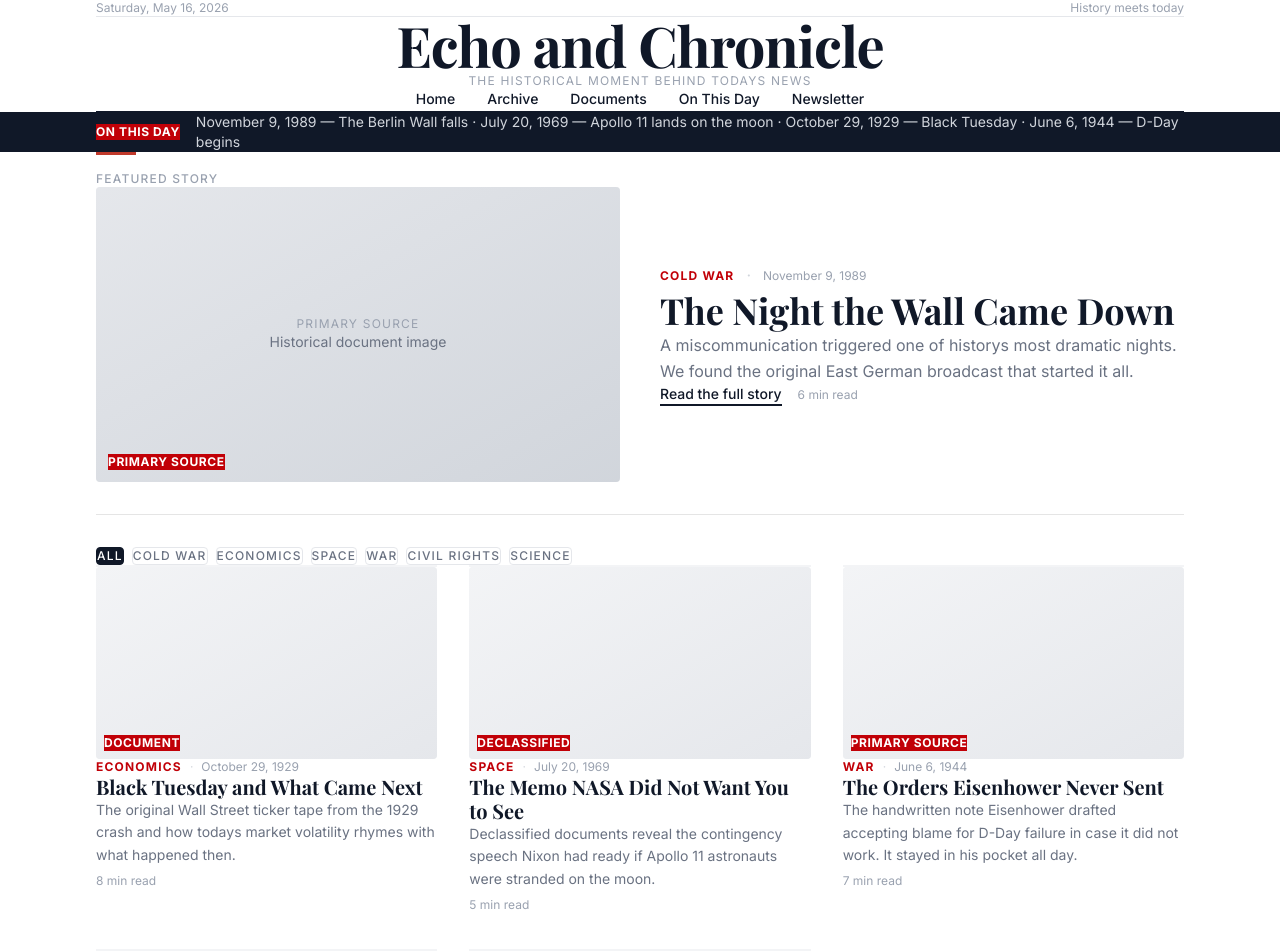
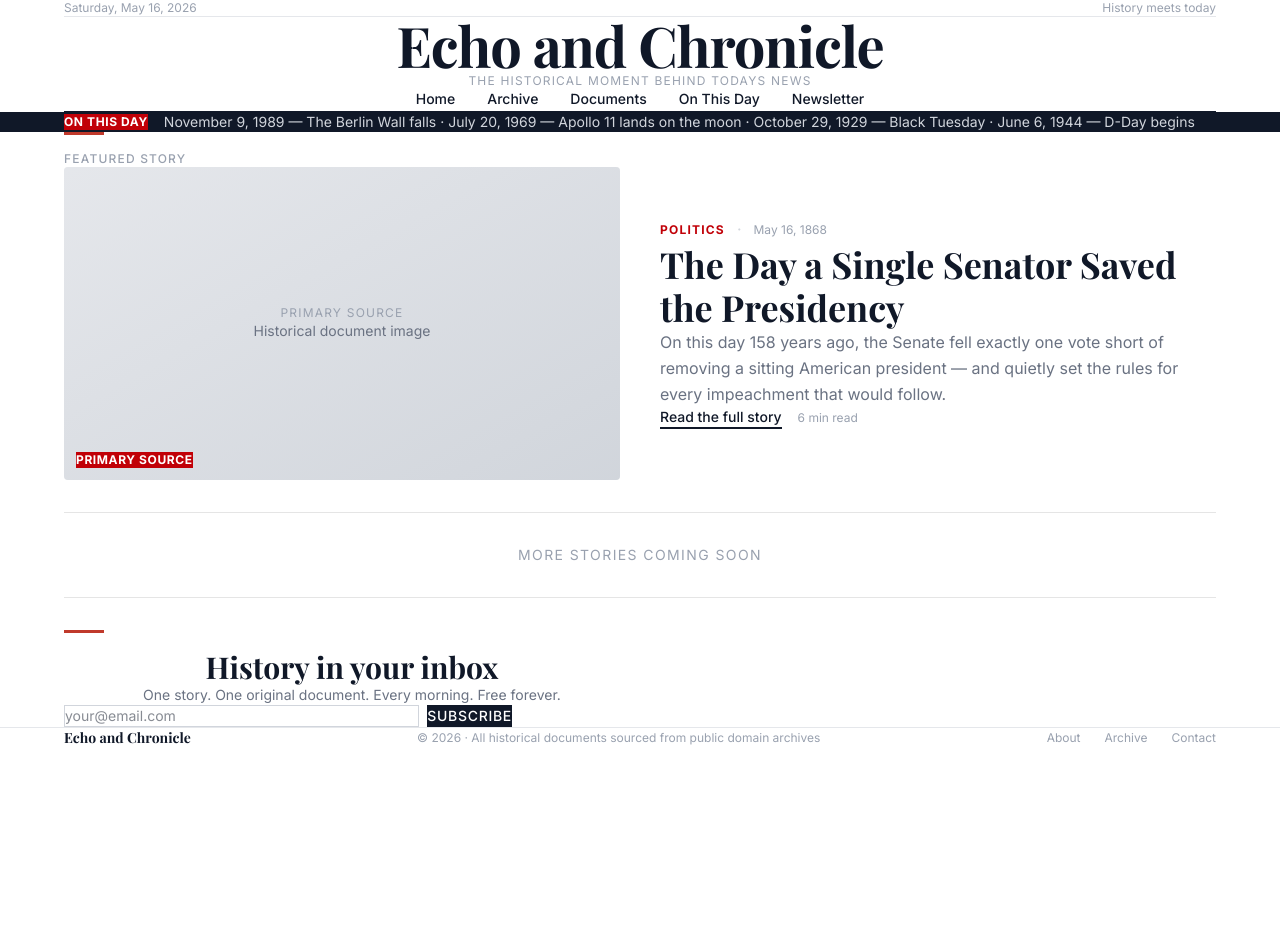
Before and after one commit to bradley77/history-today, a Next.js app: page / in a window 1280 px wide. Shown: the top 951 px of the page. After the commit the page ends 800 px from the top, so only its background shows below. Built offline with nearby package versions, Linux system fonts and the light colour scheme; a web font is replaced by a local one.

Commit message:
Wire up real articles to homepage

```diff
--- a/app/page.js
+++ b/app/page.js
@@ -1,88 +1,20 @@
-'use client'
+import Link from 'next/link'
+import { getAllArticles } from './lib/articles'
 
-import { useState } from 'react'
-
-const articles = [
-  {
-    id: 1,
-    category: 'Cold War',
-    date: 'November 9, 1989',
-    title: 'The Night the Wall Came Down',
-    subtitle: 'A miscommunication triggered one of historys most dramatic nights. We found the original East German broadcast that started it all.',
-    tag: 'Primary Source',
-    readTime: '6 min read',
-  },
-  {
-    id: 2,
-    category: 'Economics',
-    date: 'October 29, 1929',
-    title: 'Black Tuesday and What Came Next',
-    subtitle: 'The original Wall Street ticker tape from the 1929 crash and how todays market volatility rhymes with what happened then.',
-    tag: 'Document',
-    readTime: '8 min read',
-  },
-  {
-    id: 3,
-    category: 'Space',
-    date: 'July 20, 1969',
-    title: 'The Memo NASA Did Not Want You to See',
-    subtitle: 'Declassified documents reveal the contingency speech Nixon had ready if Apollo 11 astronauts were stranded on the moon.',
-    tag: 'Declassified',
-    readTime: '5 min read',
-  },
-  {
-    id: 4,
-    category: 'War',
-    date: 'June 6, 1944',
-    title: 'The Orders Eisenhower Never Sent',
-    subtitle: 'The handwritten note Eisenhower drafted accepting blame for D-Day failure in case it did not work. It stayed in his pocket all day.',
-    tag: 'Primary Source',
-    readTime: '7 min read',
-  },
-  {
-    id: 5,
-    category: 'Civil Rights',
-    date: 'August 28, 1963',
-    title: 'The Speech Behind the Speech',
-    subtitle: 'The original typed draft of the March on Washington address and how the most famous lines were never in the script.',
-    tag: 'Document',
-    readTime: '9 min read',
-  },
-  {
-    id: 6,
-    category: 'Science',
-    date: 'April 25, 1953',
-    title: 'The Letter That Changed Everything',
-    subtitle: 'Watson and Cricks original one-page letter to Nature announcing the discovery of DNAs double helix structure.',
-    tag: 'Primary Source',
-    readTime: '6 min read',
-  },
-]
-
-const categories = ['All', 'Cold War', 'Economics', 'Space', 'War', 'Civil Rights', 'Science']
-
-export default function Home() {
-  const [activeCategory, setActiveCategory] = useState('All')
-  const [email, setEmail] = useState('')
-  const [subscribed, setSubscribed] = useState(false)
-
-  const filtered = activeCategory === 'All'
-    ? articles
-    : articles.filter(a => a.category === activeCategory)
-
-  const featured = articles[0]
-  const rest = filtered.slice(activeCategory === 'All' ? 1 : 0)
+export default async function Home() {
+  const realArticles = getAllArticles()
+  const featured = realArticles[0]
+  const rest = realArticles.slice(1)
 
   return (
     <main className="min-h-screen bg-white text-gray-900 overflow-x-hidden">
-      <div style={{maxWidth: '1152px', margin: '0 auto', padding: '0 2rem'}}>
 
-      <div className="border-b border-gray-200 py-2 flex items-center justify-between text-xs text-gray-400">
+      <div style={{maxWidth: '1152px', margin: '0 auto'}} className="border-b border-gray-200 px-8 py-2 flex items-center justify-between text-xs text-gray-400">
         <span>{new Date().toLocaleDateString('en-US', { weekday: 'long', year: 'numeric', month: 'long', day: 'numeric' })}</span>
         <span>History meets today</span>
       </div>
 
-      <header className="border-b border-gray-900">
+      <header style={{maxWidth: '1152px', margin: '0 auto'}} className="border-b border-gray-900 px-8">
         <div className="py-8 text-center">
           <h1 style={{fontFamily: 'var(--font-playfair)', fontSize: '3.5rem', fontWeight: '700', letterSpacing: '-0.02em', lineHeight: 1}}>
             Echo and Chronicle
@@ -104,8 +36,8 @@
         </nav>
       </header>
 
-      <div className="bg-gray-900 text-white py-2" style={{width: '100vw', marginLeft: 'calc(50% - 50vw)'}}>
-        <div style={{maxWidth: '1152px', margin: '0 auto', padding: '0 2rem'}} className="flex items-center gap-4">
+      <div className="bg-gray-900 text-white px-8 py-2">
+        <div style={{maxWidth: '1152px', margin: '0 auto'}} className="flex items-center gap-4">
           <span className="bg-red-700 text-white text-xs font-bold px-2 py-0.5 uppercase tracking-wider shrink-0">
             On This Day
           </span>
@@ -115,12 +47,14 @@
         </div>
       </div>
 
-      <div className="py-10">
+      <div style={{maxWidth: '1152px', margin: '0 auto'}} className="px-8 py-10">
 
+        {/* Featured Story */}
+        {featured && (
           <section className="mb-12">
             <div className="accent-line"></div>
             <p className="text-xs uppercase tracking-widest text-gray-400 mb-6 font-medium">Featured Story</p>
-          <div className="grid grid-cols-1 md:grid-cols-2 gap-10 items-center article-card cursor-pointer group">
+            <Link href={`/articles/${featured.slug}`} className="grid grid-cols-1 md:grid-cols-2 gap-10 items-center article-card cursor-pointer group">
               <div className="bg-gray-100 aspect-video rounded-sm flex items-center justify-center overflow-hidden relative">
                 <div className="absolute inset-0 bg-gradient-to-br from-gray-200 to-gray-300"></div>
                 <div className="relative text-center px-8">
@@ -141,7 +75,7 @@
                   {featured.title}
                 </h2>
                 <p className="text-gray-500 text-base leading-relaxed mb-6">
-                {featured.subtitle}
+                  {featured.excerpt}
                 </p>
                 <div className="flex items-center gap-4">
                   <span className="text-sm font-medium border-b-2 border-gray-900 pb-0.5 group-hover:border-red-700 group-hover:text-red-700 transition-colors duration-200">
@@ -150,34 +84,20 @@
                   <span className="text-gray-400 text-xs">{featured.readTime}</span>
                 </div>
               </div>
-          </div>
+            </Link>
           </section>
+        )}
 
         <hr className="section-divider" />
 
-        <section className="mb-8">
-          <div className="flex items-center gap-2 flex-wrap">
-            {categories.map(cat => (
-              <button
-                key={cat}
-                onClick={() => setActiveCategory(cat)}
-                className={`px-4 py-1.5 text-xs uppercase tracking-widest font-medium border transition-all duration-200 rounded-sm ${
-                  activeCategory === cat
-                    ? 'bg-gray-900 text-white border-gray-900'
-                    : 'bg-white text-gray-500 border-gray-200 hover:border-gray-900 hover:text-gray-900'
-                }`}
-              >
-                {cat}
-              </button>
-            ))}
-          </div>
-        </section>
-
-        <section>
+        {/* Article Grid */}
+        <section className="mt-8">
+          {rest.length > 0 ? (
             <div className="grid grid-cols-1 md:grid-cols-2 lg:grid-cols-3 gap-8">
               {rest.map((article) => (
-              <div
-                key={article.id}
+                <Link
+                  key={article.slug}
+                  href={`/articles/${article.slug}`}
                   className="article-card cursor-pointer group border-t-2 border-gray-100 hover:border-red-700 pt-4 transition-all duration-200"
                 >
                   <div className="bg-gray-100 aspect-video rounded-sm mb-4 relative overflow-hidden">
@@ -195,16 +115,22 @@
                     {article.title}
                   </h3>
                   <p className="text-gray-500 text-sm leading-relaxed mb-3">
-                  {article.subtitle}
+                    {article.excerpt}
                   </p>
                   <span className="text-xs text-gray-400">{article.readTime}</span>
-              </div>
+                </Link>
               ))}
             </div>
+          ) : (
+            <div className="text-center py-16">
+              <p className="text-gray-400 text-sm uppercase tracking-widest">More stories coming soon</p>
+            </div>
+          )}
         </section>
 
         <hr className="section-divider mt-12" />
 
+        {/* Newsletter */}
         <section className="py-12 text-center max-w-xl mx-auto">
           <div className="accent-line mx-auto"></div>
           <h3 style={{fontFamily: 'var(--font-playfair)'}} className="text-3xl font-bold mb-3">
@@ -213,36 +139,22 @@
           <p className="text-gray-500 text-sm mb-6">
             One story. One original document. Every morning. Free forever.
           </p>
-          {subscribed ? (
-            <div className="bg-gray-900 text-white px-6 py-4 rounded-sm">
-              <p className="font-medium">You are on the list.</p>
-              <p className="text-gray-400 text-sm mt-1">First dispatch arrives tomorrow morning.</p>
-            </div>
-          ) : (
           <div className="flex gap-2 max-w-md mx-auto">
             <input
               type="email"
-                value={email}
-                onChange={e => setEmail(e.target.value)}
               placeholder="your@email.com"
               className="flex-1 border border-gray-300 px-4 py-2.5 text-sm focus:outline-none focus:border-gray-900 transition-colors"
             />
-              <button
-                onClick={() => email && setSubscribed(true)}
-                className="bg-gray-900 text-white px-6 py-2.5 text-sm font-medium hover:bg-red-700 transition-colors duration-200 uppercase tracking-wider"
-              >
+            <button className="bg-gray-900 text-white px-6 py-2.5 text-sm font-medium hover:bg-red-700 transition-colors duration-200 uppercase tracking-wider">
               Subscribe
             </button>
           </div>
-          )}
         </section>
 
       </div>
 
-      </div>
-
-      <footer className="border-t border-gray-200 py-8">
-        <div style={{maxWidth: '1152px', margin: '0 auto', padding: '0 2rem'}} className="flex flex-col items-center text-center gap-4 text-xs text-gray-400">
+      <footer className="border-t border-gray-200 px-8 py-8">
+        <div style={{maxWidth: '1152px', margin: '0 auto'}} className="flex flex-col md:flex-row items-center justify-between gap-4 text-xs text-gray-400">
           <p style={{fontFamily: 'var(--font-playfair)'}} className="text-sm font-bold text-gray-900">Echo and Chronicle</p>
           <p>© {new Date().getFullYear()} · All historical documents sourced from public domain archives</p>
           <div className="flex gap-6">
```
Lines whose indentation alone changed are shown as unchanged.
